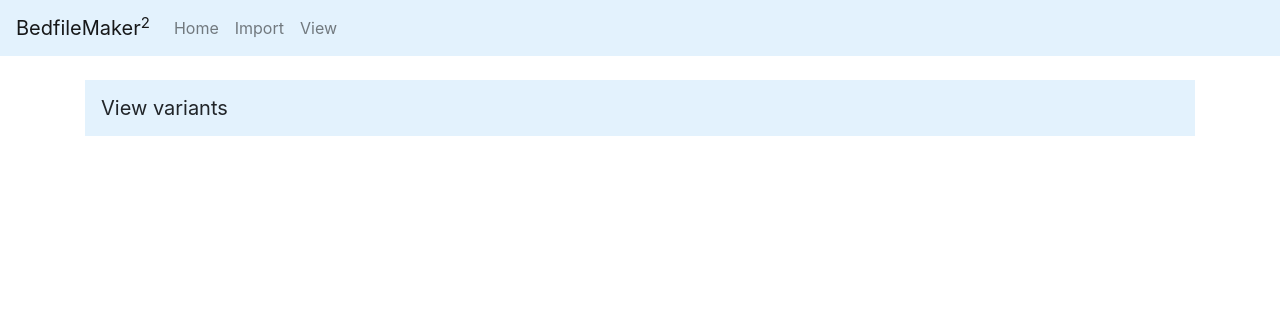
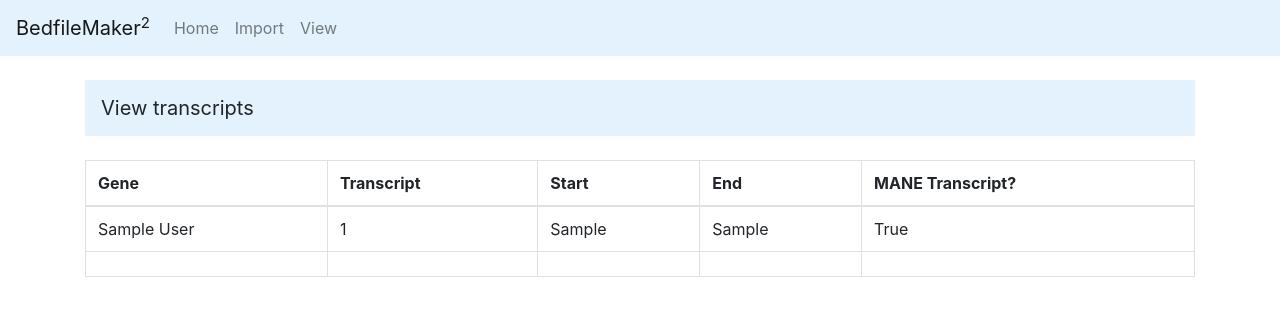
Before and after one commit to moka-guys/bedfile_editor, a Django app: template bed_maker/templates/bed_maker/view.html in a window 1280 px wide. Shown: the top 316 px of the page. Run offline with Django 3.2, Linux system fonts and the light colour scheme; the template is opened without the code that fills it: values that come from a table or form of the project are taken from there, others are empty; tables that the repository leaves empty hold one stand-in row (values such as "Sample post"); parts of the project's set-up code (start-up, migrations or seed data) failed here and were passed over; some libraries are stand-ins or nearby versions.

```diff
--- a/bed_maker/templates/bed_maker/view.html
+++ b/bed_maker/templates/bed_maker/view.html
@@ -1,7 +1,80 @@
 {% extends 'bed_maker/base.html' %}
 {% block content %}
     <nav class="navbar navbar-light" style="background-color: #e3f2fd;">
-    <a class="navbar-brand">View variants</a>
+    <a class="navbar-brand">View transcripts</a>
     </nav>
     <br>
+
+    <table id="transcripts" class="table table-hover table-bordered">
+        <thead>
+          <tr>
+            <th>Gene</th>
+            <th>Transcript</th>
+            <th>Start</th>
+            <th>End</th>
+            <th>MANE Transcript?</th>
+          </tr>
+        </thead>
+        <tbody>
+          {% for var in transcripts %}
+          <tr>
+            <td>{{ var.display_name }}</td>
+            <td>{{ var.ensembl_transcript_id }}</td>
+            <td>{{ var.start }}</td>
+            <td>{{ var.end }}</td>
+            <td>{{ var.MANE_transcript }}</td>
+
+          </tr>
+          {% endfor %}
+        </tbody>
+        <tfoot>
+          <tr>
+            <th></th>
+            <th></th>
+            <th></th>
+            <th></th>
+            <th></th>
+          </tr>
+        </tfoot>
+      </table>
+
+
+    <!-- Initialise DataTables-->
+    <script>
+        $(document).ready(function(){
+
+         // Setup - add a text input to each footer cell
+            $('#transcripts tfoot th').each( function () {
+                var title = $(this).text();
+                $(this).html( '<input type="text" class="form-control" placeholder="Search '+title+'" />' );
+            } );
+
+            // DataTable
+              // Inititialise DataTable
+          var table = $('#transcripts').DataTable({
+            "paging":   true,
+            "ordering": true,
+            "info":     false,
+            "pageLength": 10,
+            "searching": true,
+            "aaSorting": [],
+          });
+
+            // Apply the search
+            table.columns().every( function () {
+                var that = this;
+
+                $( 'input', this.footer() ).on( 'keyup change', function () {
+                    if ( that.search() !== this.value ) {
+                        that
+                            .search( this.value )
+                            .draw();
+                    }
+                } );
+            } );
+
+
+        });
+        </script>
+
     {% endblock %}
```
